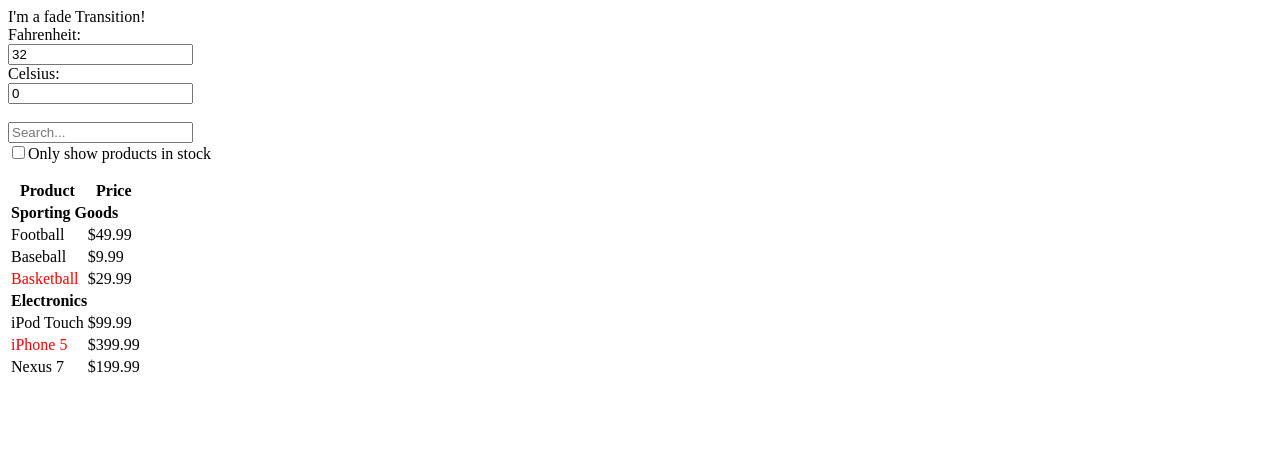
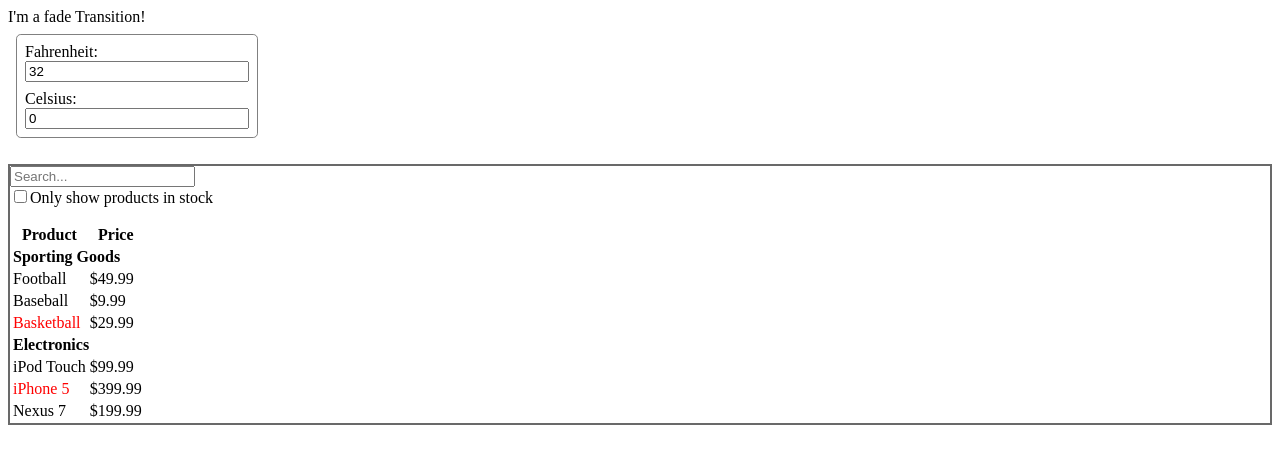
Before and after one commit to stud2009E/start, a React app: page / in a window 1280 px wide. Shown: the top 464 px of the page. Built offline with nearby package versions, Linux system fonts and the light colour scheme.

Commit message:
add css file; refacoring

```diff
--- a/src/table/SearchTable.jsx
+++ b/src/table/SearchTable.jsx
@@ -1,8 +1,10 @@
 import React from "react";
-import SearchBar from "./SearchBar.jsx";
-import TableHeader from "./TableHeader.jsx";
-import Row from "./Row.jsx";
-import GroupRow from "./GroupRow.jsx";
+import SearchBar from "./SearchBar";
+import TableHeader from "./TableHeader";
+import Row from "./Row";
+import GroupRow from "./GroupRow";
+
+import "./Table.css";
 
 class SearchTable extends React.Component{
     constructor(props) {
@@ -43,7 +45,7 @@ class SearchTable extends React.Component{
         });
 
         return (
-            <div>
+            <div className="bordered">
                 <SearchBar search={this.search}/>
                 <table>
                     <thead>
--- /dev/null
+++ b/src/table/Table.css
@@ -0,0 +1,3 @@
+.bordered{
+    border: 2px solid dimgray;
+}
--- a/src/temperature/Temperature.jsx
+++ b/src/temperature/Temperature.jsx
@@ -24,10 +24,12 @@ class Temperature extends React.Component{
 
     render() {
         return (
-            <div>
+            <div style={{
+                margin: "0.5rem 0.5rem"
+            }}>
                 {Type[this.props.scale]}:
                 <br/>
-                <input value={this.props.value} onChange={this.handleChange}/>
+                <input style={{width: "100%"}} value={this.props.value} onChange={this.handleChange}/>
             </div>
         );
     }
--- a/src/temperature/TemperatureCalculator.jsx
+++ b/src/temperature/TemperatureCalculator.jsx
@@ -49,7 +49,12 @@ class TemperatureCalculator extends React.Component{
         const celsius = this.state.scale === "f" ? tryConvert(temperature, toCelsius) : temperature;
 
         return (
-            <div>
+            <div style={{
+                maxWidth: "15rem",
+                margin: "0.5rem 0.5rem",
+                border: "1px gray solid",
+                borderRadius: "0.3rem"
+            }}>
                 <Temperature scale="f" value={fahrenheit} temperatureChange={this.temperatureChange}/>
                 <Temperature scale="c" value={celsius} temperatureChange={this.temperatureChange}/>
             </div>
--- a/webpack.config.js
+++ b/webpack.config.js
@@ -11,7 +11,7 @@ module.exports = {
     },
     module: {
         rules: [{
-            test: /\.jsx?$/,
+            test: /\.jsx$/,
             use: {
                 loader: "babel-loader",
                 options: {
```
